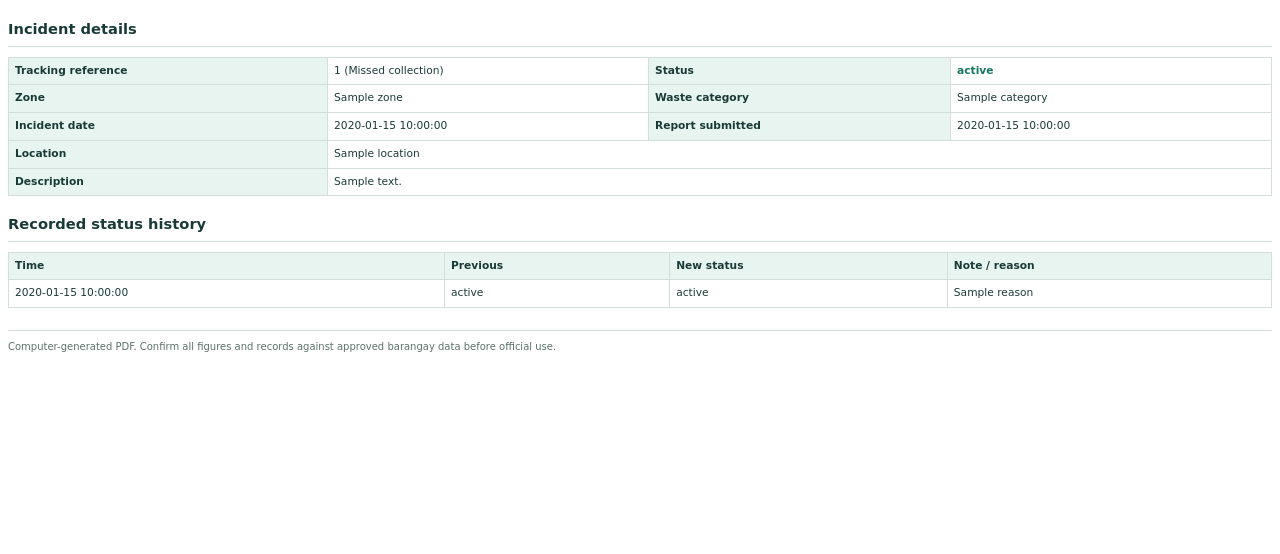
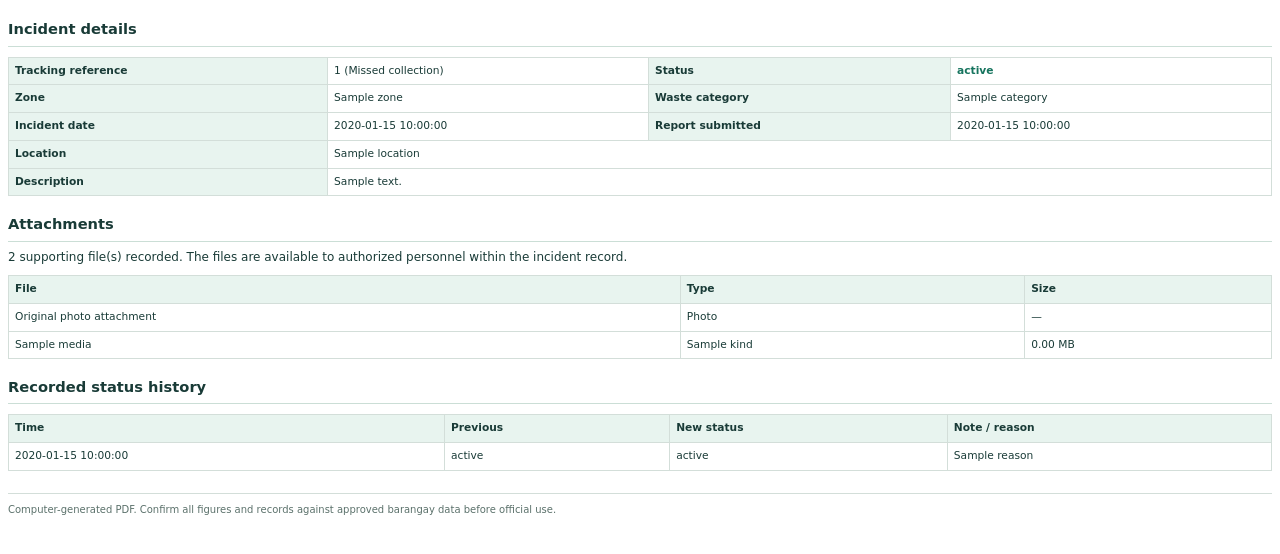
Before and after one commit to jushuaff/solid_waste_management, a Laravel app: template resources/views/print/report.blade.php in a window 1280 px wide. Shown: the part 101-655 px from the top of the page. Run offline with Laravel 12, Linux system fonts and the light colour scheme; the template is opened without the code that fills it: most values are stand-ins (such as "Sample title", 1, 10 or a date in 2020); parts of the project's set-up code (start-up, migrations or seed data) failed here and were passed over.

Commit message:
feat(pdf): list image/video evidence as an attachment register in case PDFs

```diff
--- a/resources/views/print/report.blade.php
+++ b/resources/views/print/report.blade.php
@@ -7,5 +7,19 @@
 <tr><th>Incident date</th><td>{{$report->incident_date}}</td><th>Report submitted</th><td>{{$report->submitted_at}}</td></tr>
 <tr><th>Location</th><td colspan="3">{{$report->location}}</td></tr>
 <tr><th>Description</th><td colspan="3">{{$report->description}}</td></tr></tbody></table>
+<h2>Attachments</h2>
+@if($media->isNotEmpty() || $report->photo_path)
+<p>{{ $media->count() + ($report->photo_path ? 1 : 0) }} supporting file(s) recorded. The files are available to authorized personnel within the incident record.</p>
+<table>
+<thead><tr><th>File</th><th>Type</th><th>Size</th></tr></thead>
+<tbody>
+@if($report->photo_path)<tr><td>Original photo attachment</td><td>Photo</td><td>—</td></tr>@endif
+@foreach($media as $item)
+<tr><td>{{ $item->original_name }}</td><td>{{ ucfirst($item->kind) }}</td><td>{{ number_format((int)$item->size_bytes/1024/1024,2) }} MB</td></tr>
+@endforeach
+</tbody></table>
+@else
+<p>No attachments provided.</p>
+@endif
 <h2>Recorded status history</h2><table><thead><tr><th>Time</th><th>Previous</th><th>New status</th><th>Note / reason</th></tr></thead><tbody>@foreach($history as $h)<tr><td>{{$h->changed_at}}</td><td>{{$h->from_status??'—'}}</td><td>{{$h->to_status}}</td><td>{{$h->reason}}</td></tr>@endforeach</tbody></table>
 @endsection
```
